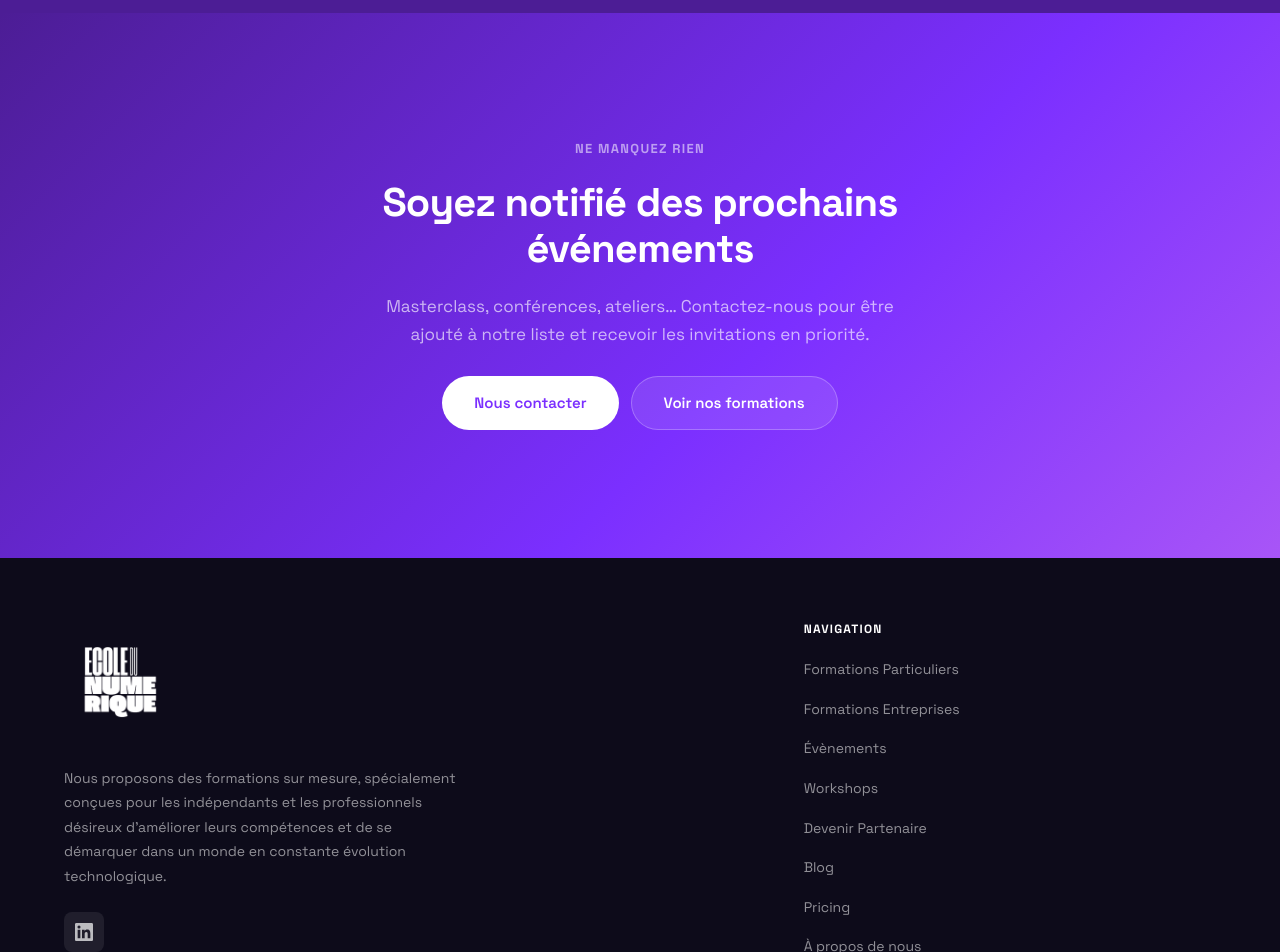
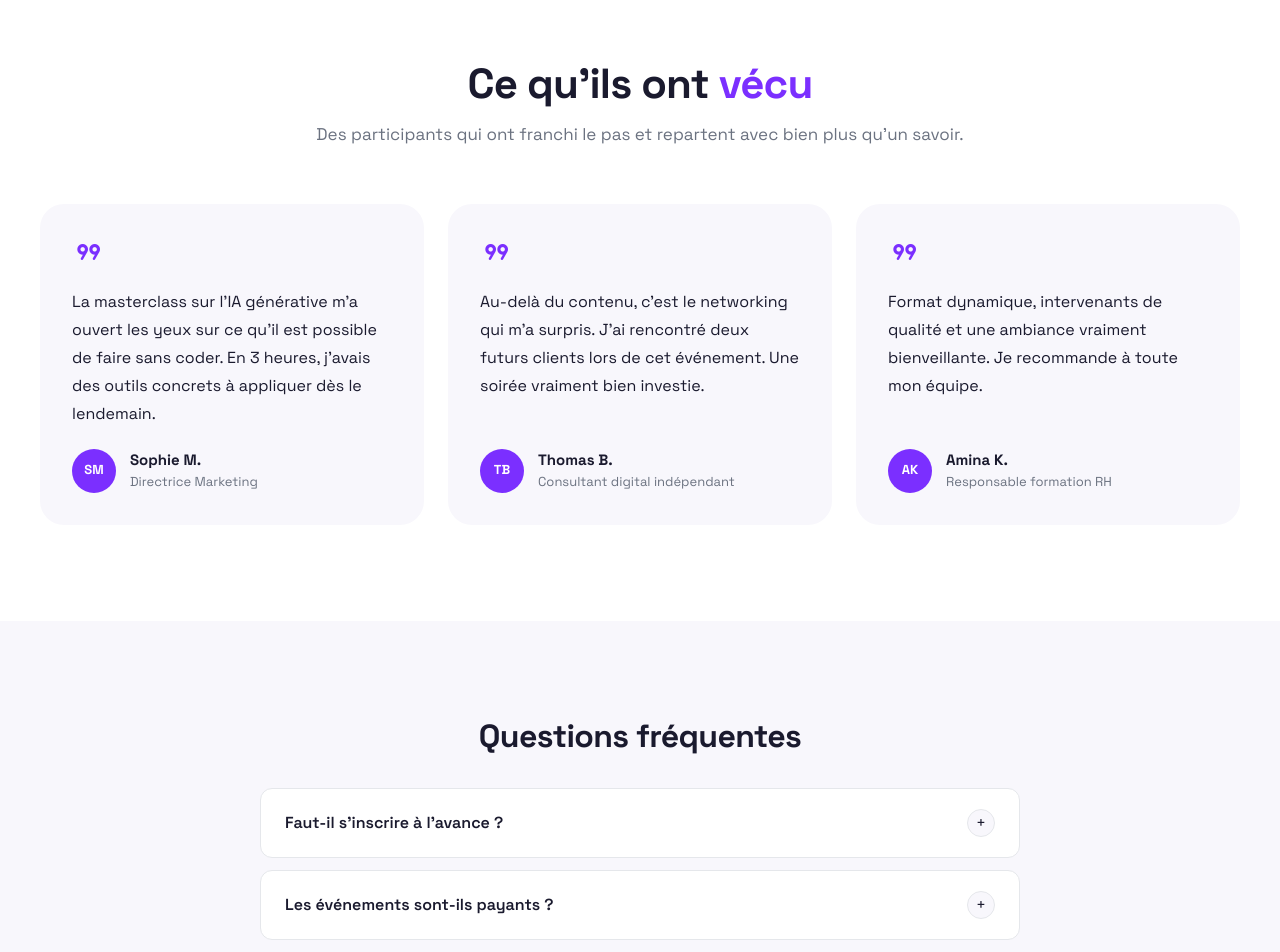
Before and after one commit to kuatejoelparfait-Data/ecole-du-numerique, a React (Vite) app in the folder ecole-du-numerique/: page /evenements in a window 1280 px wide. Shown: the part 2020-2972 px from the top of the page. Built offline with nearby package versions, Linux system fonts and the light colour scheme.

Commit message:
Ajout: enrichissement de la page Evenements -> ajout de témoignages ainsi que FAQ

```diff
--- a/ecole-du-numerique/src/pages/Evenements/Evenements.jsx
+++ b/ecole-du-numerique/src/pages/Evenements/Evenements.jsx
@@ -2,6 +2,8 @@ import Wave from '../../components/Dividers/Wave'
 import EvenementsHero from './EvenementsHero/EvenementsHero'
 import EvenementsWhy from './EvenementsWhy/EvenementsWhy'
 import EvenementsGrid from './EvenementsGrid/EvenementsGrid'
+import EvenementsTestimonials from './EvenementsTestimonials/EvenementsTestimonials'
+import EvenementsFAQ from './EvenementsFAQ/EvenementsFAQ'
 import EvenementsCTA from './EvenementsCTA/EvenementsCTA'
 
 export default function Evenements() {
@@ -10,6 +12,8 @@ export default function Evenements() {
       <EvenementsHero />
       <EvenementsWhy />
       <EvenementsGrid />
+      <EvenementsTestimonials />
+      <EvenementsFAQ />
       <Wave top="#F8F7FC" bottom="#4c1d95" />
       <EvenementsCTA />
     </>
--- /dev/null
+++ b/ecole-du-numerique/src/pages/Evenements/EvenementsFAQ/EvenementsFAQ.css
@@ -0,0 +1,108 @@
+.evenements-faq {
+  padding: 64px 24px;
+  background: var(--gray-light);
+}
+
+.evenements-faq__container {
+  max-width: 760px;
+  margin: 0 auto;
+  display: flex;
+  flex-direction: column;
+  gap: 32px;
+}
+
+.evenements-faq__title {
+  font-size: clamp(24px, 3vw, 32px);
+  font-weight: 800;
+  letter-spacing: -0.02em;
+  color: var(--text);
+  text-align: center;
+}
+
+.evenements-faq__list {
+  display: flex;
+  flex-direction: column;
+  gap: 12px;
+}
+
+.evenements-faq__item {
+  border: 1px solid var(--border);
+  border-radius: var(--radius);
+  overflow: hidden;
+  background: var(--white);
+  transition: border-color 0.2s;
+}
+
+.evenements-faq__item--open {
+  border-color: var(--purple);
+}
+
+.evenements-faq__question {
+  width: 100%;
+  display: flex;
+  justify-content: space-between;
+  align-items: center;
+  gap: 16px;
+  padding: 20px 24px;
+  background: none;
+  border: none;
+  text-align: left;
+  font-size: 16px;
+  font-weight: 600;
+  color: var(--text);
+  cursor: pointer;
+  transition: color 0.2s;
+}
+
+.evenements-faq__question:hover {
+  color: var(--purple);
+}
+
+.evenements-faq__icon {
+  width: 28px;
+  height: 28px;
+  border-radius: 50%;
+  border: 1px solid var(--border);
+  background: var(--gray-light);
+  display: flex;
+  align-items: center;
+  justify-content: center;
+  font-size: 16px;
+  font-weight: 400;
+  color: var(--text);
+  flex-shrink: 0;
+  transition: background 0.2s, color 0.2s, border-color 0.2s;
+}
+
+.evenements-faq__item--open .evenements-faq__icon {
+  background: var(--purple-glow);
+  border-color: var(--purple);
+  color: var(--purple);
+}
+
+.evenements-faq__answer {
+  display: grid;
+  grid-template-rows: 0fr;
+  transition: grid-template-rows 0.3s ease;
+}
+
+.evenements-faq__item--open .evenements-faq__answer {
+  grid-template-rows: 1fr;
+}
+
+.evenements-faq__answer-inner {
+  overflow: hidden;
+}
+
+.evenements-faq__answer p {
+  font-size: 15px;
+  line-height: 1.75;
+  color: var(--text-muted);
+  padding: 0 24px 20px;
+}
+
+@media (min-width: 900px) {
+  .evenements-faq {
+    padding: 96px 24px;
+  }
+}
--- /dev/null
+++ b/ecole-du-numerique/src/pages/Evenements/EvenementsFAQ/EvenementsFAQ.jsx
@@ -0,0 +1,57 @@
+import { useState } from 'react'
+import './EvenementsFAQ.css'
+
+const faqs = [
+  {
+    question: "Faut-il s'inscrire à l'avance ?",
+    answer: "Oui, les places sont limitées pour garantir une expérience de qualité. Nous vous recommandons de vous inscrire dès que possible via le formulaire disponible sur chaque événement.",
+  },
+  {
+    question: "Les événements sont-ils payants ?",
+    answer: "Certains événements sont gratuits, d'autres sont payants selon le format et les intervenants. Le tarif est précisé sur chaque fiche événement.",
+  },
+  {
+    question: "Les événements sont-ils en présentiel ou en ligne ?",
+    answer: "Selon les événements, le format varie : présentiel à Bruxelles, en ligne ou hybride. Chaque fiche événement précise les modalités disponibles.",
+  },
+  {
+    question: "Reçoit-on une attestation de participation ?",
+    answer: "Oui, une attestation de participation peut être délivrée à l'issue de l'événement, en fonction du programme suivi.",
+  },
+  {
+    question: "Les événements sont-ils accessibles aux débutants ?",
+    answer: "Oui, nos événements sont ouverts à tous. Certains sont plus techniques, d'autres orientés business ou networking. La description de chaque événement précise le public visé.",
+  },
+]
+
+function FAQItem({ question, answer }) {
+  const [open, setOpen] = useState(false)
+  return (
+    <div className={`evenements-faq__item${open ? ' evenements-faq__item--open' : ''}`}>
+      <button className="evenements-faq__question" onClick={() => setOpen(!open)} aria-expanded={open}>
+        <span>{question}</span>
+        <span className="evenements-faq__icon" aria-hidden="true">{open ? '×' : '+'}</span>
+      </button>
+      <div className="evenements-faq__answer">
+        <div className="evenements-faq__answer-inner">
+          <p>{answer}</p>
+        </div>
+      </div>
+    </div>
+  )
+}
+
+export default function EvenementsFAQ() {
+  return (
+    <section className="evenements-faq">
+      <div className="evenements-faq__container">
+        <h2 className="evenements-faq__title">Questions fréquentes</h2>
+        <div className="evenements-faq__list">
+          {faqs.map(item => (
+            <FAQItem key={item.question} question={item.question} answer={item.answer} />
+          ))}
+        </div>
+      </div>
+    </section>
+  )
+}
--- /dev/null
+++ b/ecole-du-numerique/src/pages/Evenements/EvenementsTestimonials/EvenementsTestimonials.css
@@ -0,0 +1,109 @@
+.evenements-testimonials {
+  padding: 64px 24px;
+  background: var(--white);
+}
+
+.evenements-testimonials__container {
+  max-width: var(--container);
+  margin: 0 auto;
+  display: flex;
+  flex-direction: column;
+  gap: 56px;
+}
+
+.evenements-testimonials__header {
+  text-align: center;
+  display: flex;
+  flex-direction: column;
+  gap: 12px;
+}
+
+.evenements-testimonials__title {
+  font-size: clamp(28px, 3.5vw, 42px);
+  font-weight: 800;
+  letter-spacing: -0.02em;
+  color: var(--text);
+}
+
+.evenements-testimonials__accent {
+  color: var(--purple);
+}
+
+.evenements-testimonials__subtitle {
+  font-size: 17px;
+  color: var(--text-muted);
+}
+
+.evenements-testimonials__grid {
+  display: grid;
+  grid-template-columns: 1fr;
+  gap: 24px;
+}
+
+.evenements-testimonials__card {
+  background: var(--gray-light);
+  border-radius: var(--radius-lg);
+  padding: 32px;
+  display: flex;
+  flex-direction: column;
+  gap: 20px;
+}
+
+.evenements-testimonials__quote-icon {
+  font-size: 32px;
+  color: var(--purple);
+}
+
+.evenements-testimonials__text {
+  font-size: 16px;
+  line-height: 1.75;
+  color: var(--text);
+  flex: 1;
+}
+
+.evenements-testimonials__author {
+  display: flex;
+  align-items: center;
+  gap: 14px;
+}
+
+.evenements-testimonials__avatar {
+  width: 44px;
+  height: 44px;
+  border-radius: 50%;
+  background: var(--purple);
+  color: var(--white);
+  font-size: 13px;
+  font-weight: 700;
+  display: flex;
+  align-items: center;
+  justify-content: center;
+  flex-shrink: 0;
+}
+
+.evenements-testimonials__name {
+  font-size: 15px;
+  font-weight: 700;
+  color: var(--text);
+}
+
+.evenements-testimonials__role {
+  font-size: 13px;
+  color: var(--text-muted);
+}
+
+@media (min-width: 640px) {
+  .evenements-testimonials__grid {
+    grid-template-columns: repeat(2, 1fr);
+  }
+}
+
+@media (min-width: 900px) {
+  .evenements-testimonials {
+    padding: 96px 24px;
+  }
+
+  .evenements-testimonials__grid {
+    grid-template-columns: repeat(3, 1fr);
+  }
+}
--- /dev/null
+++ b/ecole-du-numerique/src/pages/Evenements/EvenementsTestimonials/EvenementsTestimonials.jsx
@@ -0,0 +1,57 @@
+import './EvenementsTestimonials.css'
+
+const testimonials = [
+  {
+    quote: "La masterclass sur l'IA générative m'a ouvert les yeux sur ce qu'il est possible de faire sans coder. En 3 heures, j'avais des outils concrets à appliquer dès le lendemain.",
+    name: "Sophie M.",
+    role: "Directrice Marketing",
+    initials: "SM",
+  },
+  {
+    quote: "Au-delà du contenu, c'est le networking qui m'a surpris. J'ai rencontré deux futurs clients lors de cet événement. Une soirée vraiment bien investie.",
+    name: "Thomas B.",
+    role: "Consultant digital indépendant",
+    initials: "TB",
+  },
+  {
+    quote: "Format dynamique, intervenants de qualité et une ambiance vraiment bienveillante. Je recommande à toute mon équipe.",
+    name: "Amina K.",
+    role: "Responsable formation RH",
+    initials: "AK",
+  },
+]
+
+export default function EvenementsTestimonials() {
+  return (
+    <section className="evenements-testimonials">
+      <div className="evenements-testimonials__container">
+
+        <div className="evenements-testimonials__header">
+          <h2 className="evenements-testimonials__title">
+            Ce qu'ils ont <span className="evenements-testimonials__accent">vécu</span>
+          </h2>
+          <p className="evenements-testimonials__subtitle">
+            Des participants qui ont franchi le pas et repartent avec bien plus qu'un savoir.
+          </p>
+        </div>
+
+        <div className="evenements-testimonials__grid">
+          {testimonials.map(t => (
+            <div key={t.name} className="evenements-testimonials__card">
+              <span className="material-symbols-rounded evenements-testimonials__quote-icon">format_quote</span>
+              <p className="evenements-testimonials__text">{t.quote}</p>
+              <div className="evenements-testimonials__author">
+                <div className="evenements-testimonials__avatar">{t.initials}</div>
+                <div>
+                  <p className="evenements-testimonials__name">{t.name}</p>
+                  <p className="evenements-testimonials__role">{t.role}</p>
+                </div>
+              </div>
+            </div>
+          ))}
+        </div>
+
+      </div>
+    </section>
+  )
+}
```
